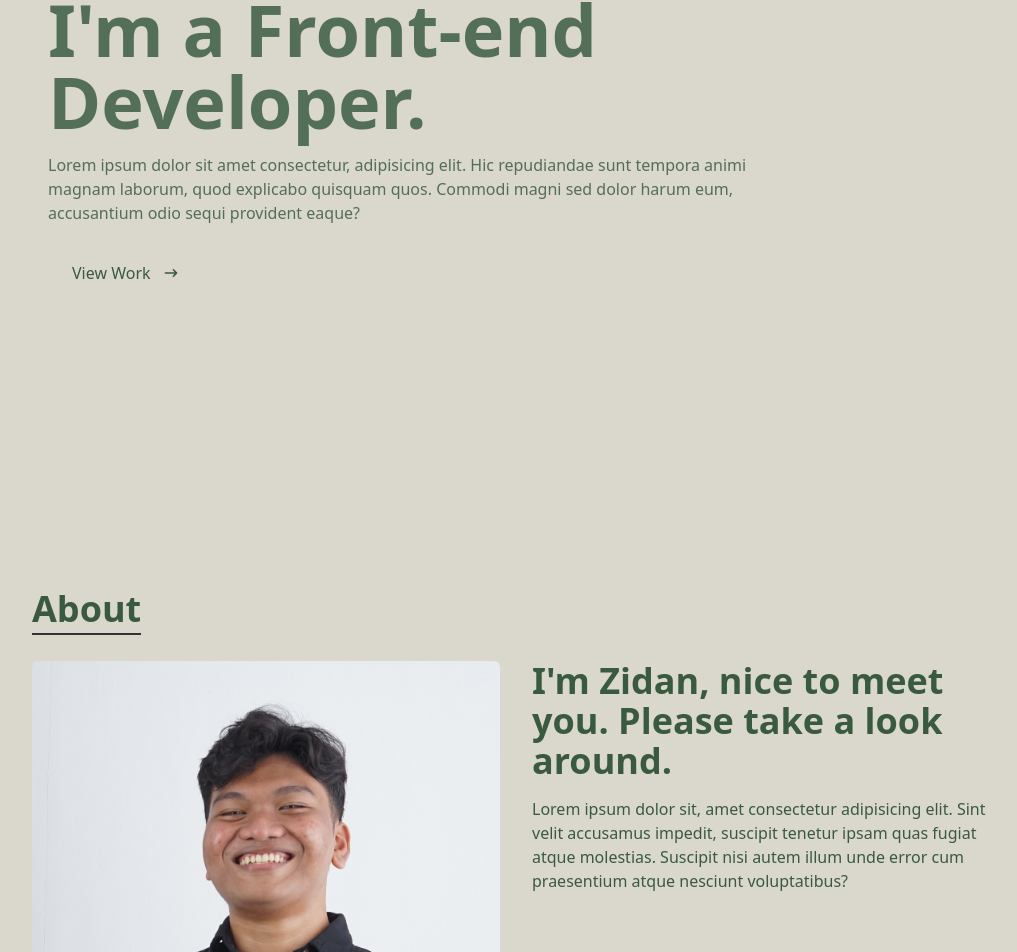
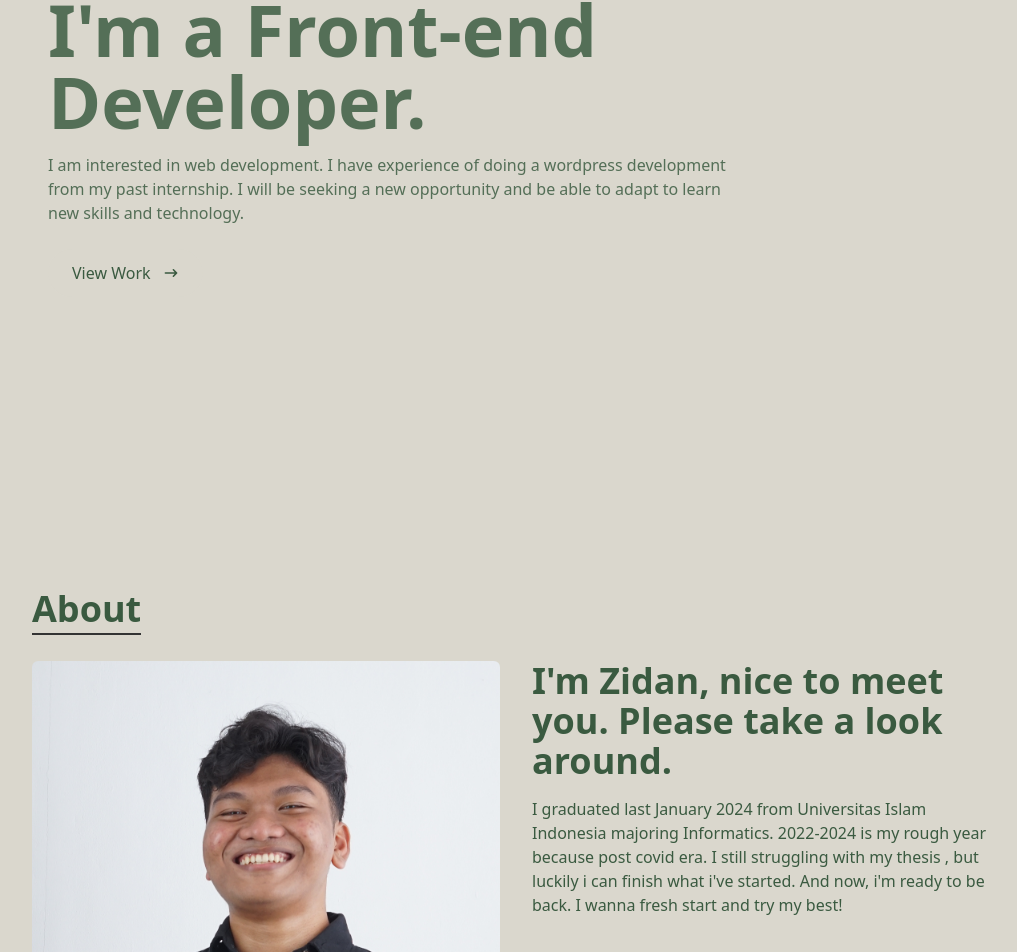
Before and after one commit to ilmakhoiruzzidan/web-porto, a React (Create React App) app: page / in a window 1280 px wide. Shown: the part 293-1245 px from the top of the page, without its empty margins (124-1141 px from the left). Built offline with nearby package versions, Linux system fonts and the light colour scheme.

Commit message:
change icon and write

```diff
--- a/public/index.html
+++ b/public/index.html
@@ -9,7 +9,8 @@
       name="description"
       content="Web site created using create-react-app"
     />
-    <link href="profile.png" />
+    <link rel="icon" type="image/png" href="%PUBLIC_URL%/profile.png" />
+
     <!--
       manifest.json provides metadata used when your web app is installed on a
       user's mobile device or desktop. See https://developers.google.com/web/fundamentals/web-app-manifest/
--- a/src/components/About.jsx
+++ b/src/components/About.jsx
@@ -20,10 +20,9 @@ export const About = () => {
                 </div>
                 <div>
                     <p className='pb-4 sm:pb-2 text-left text-4xl font-bold'>I'm Zidan, nice to meet you. Please take a look around.</p>
-                    <p className='sm:pt-2'>Lorem ipsum dolor sit, amet consectetur adipisicing elit.
-                        Sint velit accusamus impedit,
-                        suscipit tenetur ipsam quas fugiat atque molestias.
-                        Suscipit nisi autem illum unde error cum praesentium atque nesciunt voluptatibus?
+                    <p className='sm:pt-2'>I graduated last January 2024 from Universitas Islam Indonesia majoring Informatics. 2022-2024 is my rough year because
+                    post covid era. I still struggling with my thesis , but luckily i can finish what i've started. And now, i'm ready to be back. I wanna fresh start
+                    and try my best!
                     </p>
                 </div>
             </div>
--- a/src/components/Home.jsx
+++ b/src/components/Home.jsx
@@ -17,9 +17,8 @@ const Home = () => {
             <p className='text-[#333333]'><span className='font-semibold'>Hi, my name is</span></p>
             <h1 className='text-3xl sm:text-6xl font-bold text-[#3A5A40]'>Ilma Khoiruzzidan</h1>
             <h2 className='text-4xl sm:text-7xl font-bold text-[#3a5a40d5]'>I'm a Front-end Developer.</h2>
-            <p className='text-[#3a5a40d5] py-4 max-w-[700px]'>Lorem ipsum dolor sit amet consectetur, adipisicing elit.
-             Hic repudiandae sunt tempora animi magnam laborum, quod explicabo quisquam quos.
-                 Commodi magni sed dolor harum eum, accusantium odio sequi provident eaque?</p>
+            <p className='text-[#3a5a40d5] py-4 max-w-[700px]'>I am interested in web development. I have experience of doing a wordpress development from my past internship.
+            I will be seeking a new opportunity and be able to adapt to learn new skills and technology.</p>
             <div>
                 <button className='bg-[#DAD7CD] text-[#3A5A40] px-6 py-3 my-2 flex items-center transition-colors duration-300 hover:bg-[#588157] hover:text-white hover:shadow-md rounded-full'  onClick={scrollToWorkSection}>
                  View Work
```
Also changed, not shown: 1 other file (tests, documents, lock files or other folders).
